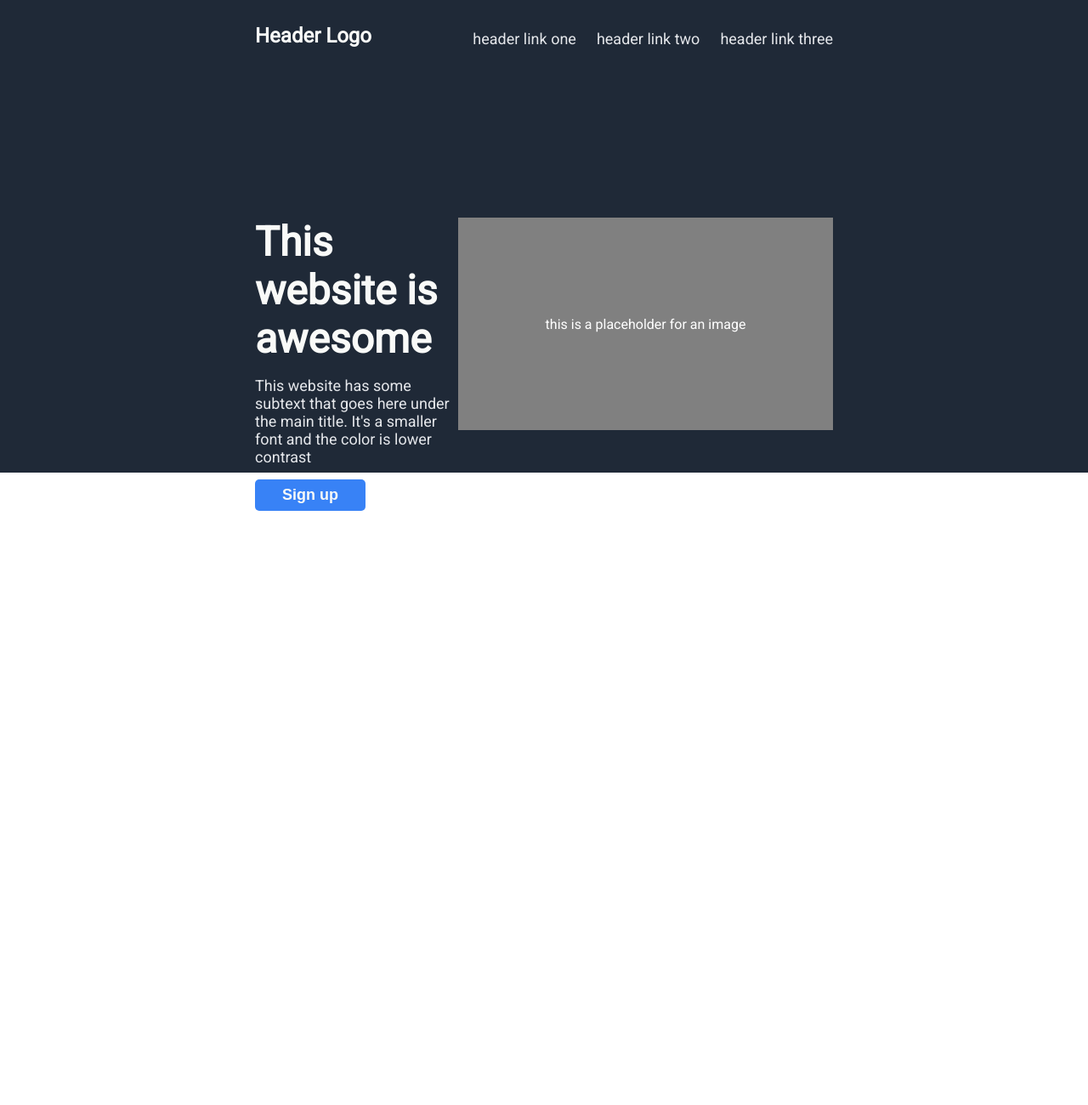
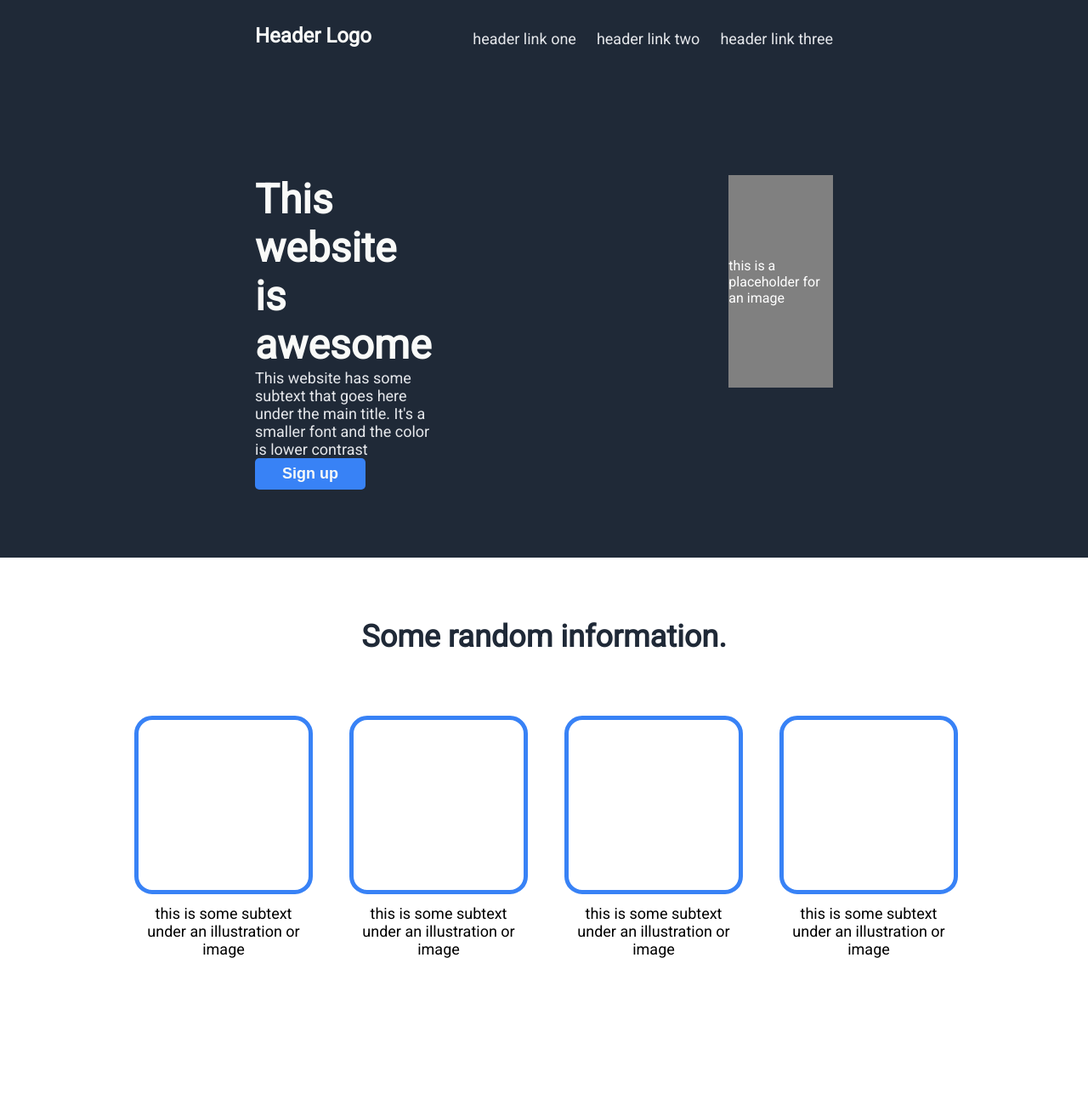
Before and after one commit to Afer1991/landing-page, a plain HTML site: page index.html in a window 1280 px wide. Shown: the top 1300 px of the page at 85% size. Before the commit the page ends 801 px from the top, so only its background shows below. Drawn offline with Linux system fonts and the light colour scheme.

Commit message:
Add style to second section

```diff
--- a/index.html
+++ b/index.html
@@ -29,7 +29,25 @@
       </div>
     </div>
     <div class="section-two">
-
+      <div class="information-header">Some random information.</div>
+      <div class="container-two">
+        <div class="divider-three">
+          <div class="box"></div>
+          <div class="text">this is some subtext under an illustration or image</div>
+        </div>
+        <div class="divider-three">
+          <div class="box"></div>
+          <div class="text">this is some subtext under an illustration or image</div>
+        </div>
+        <div class="divider-three">
+          <div class="box"></div>
+          <div class="text">this is some subtext under an illustration or image</div>
+        </div>
+        <div class="divider-three">
+          <div class="box"></div>
+          <div class="text">this is some subtext under an illustration or image</div>
+        </div>
+      </div>
     </div>
     <div class="section-three">
 
--- a/style.css
+++ b/style.css
@@ -1,5 +1,6 @@
 *, *::before, *::after {
   border: none;
+  margin: 0;
 }
 
 body {
@@ -10,7 +11,7 @@ body {
 
 .section-one {
  background-color: #1F2937;
- height: 500px;
+ height: 600px;
  padding: 28px 300px;
 }
 
@@ -45,9 +46,10 @@ a {
 }
 
 .container-one {
-  padding: 200px 0;
+  margin-top: 150px;
   display: flex;
   justify-content: space-between;
+  gap: 350px;
 }
 
 .divider-one {
@@ -55,8 +57,8 @@ a {
   flex-direction: column;
   flex-wrap: wrap;
   align-items: flex-start;
+  justify-content: space-around;
   flex-shrink: 2;
-  gap: 16px;
 }
 
 .hero-main {
@@ -77,10 +79,11 @@ a {
   font-weight: bolder;
   border-radius: 5px;
   padding: 8px 32px;
+  cursor: pointer;
 }
 
 .divider-two {
-  background: gray;
+  background: grey;
   color: white;
   display: flex;
   justify-content: center;
@@ -89,3 +92,48 @@ a {
   height: 250px;
   width: 700px;
 }
+
+.section-two {
+  height: 675px;
+}
+
+.information-header {
+  text-align: center;
+  color: #1F2937;
+  font-size: 36px;
+  font-weight: bolder;
+  padding: 72px 0;
+}
+
+.container-two {
+  display: flex;
+  justify-content: center;
+  gap: 48px;
+}
+
+.divider-three {
+  display: flex;
+  flex-direction: column;
+  flex-wrap: wrap;
+  align-items: center;
+  justify-content: center;
+  max-width: 205px;
+}
+
+.box {
+  width: 200px;
+  height: 200px;
+  border: 5px solid #3882F6;
+  border-radius: 10%;
+}
+
+.text {
+  padding: 12px;
+  text-align: center;
+  font-size: 18px;
+}
+
+.section-three {
+  background-color: #E5E7EB;
+  height: 500px;
+}
```
